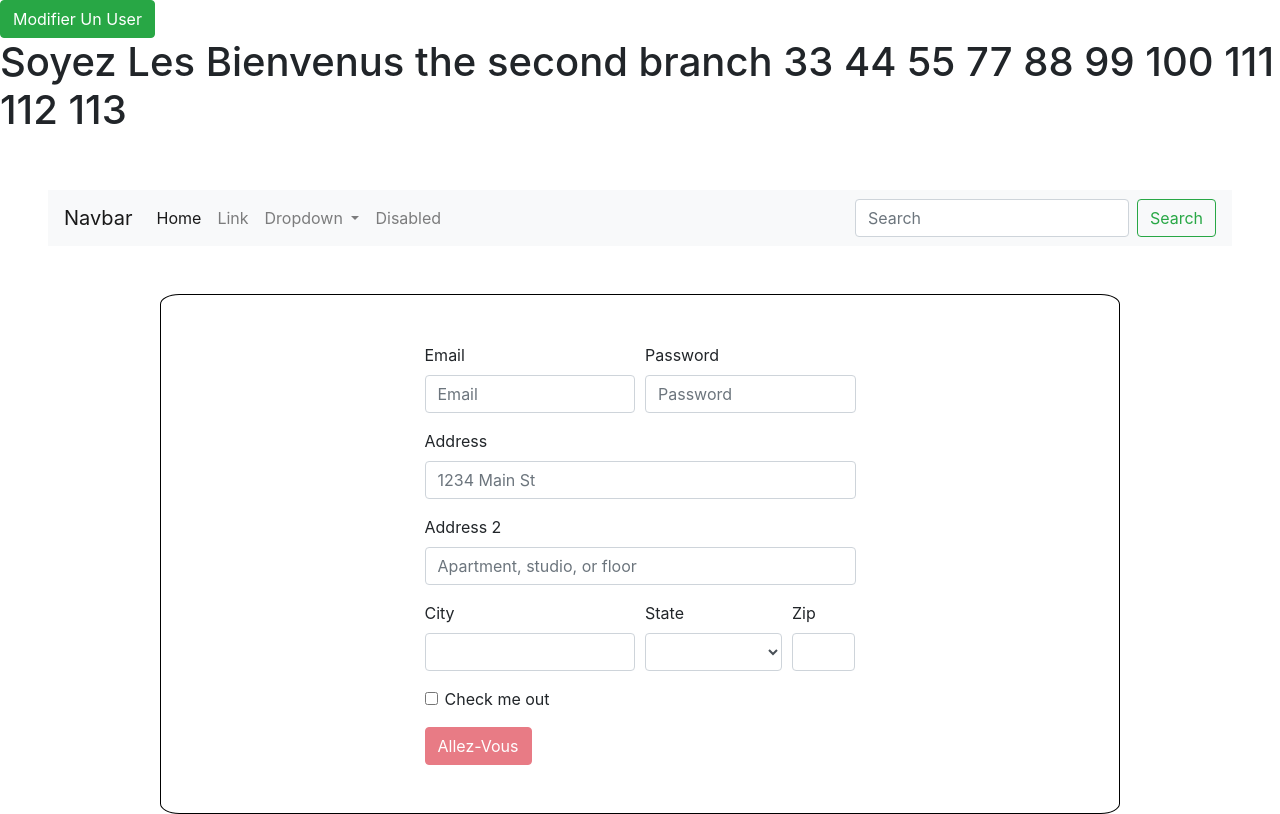
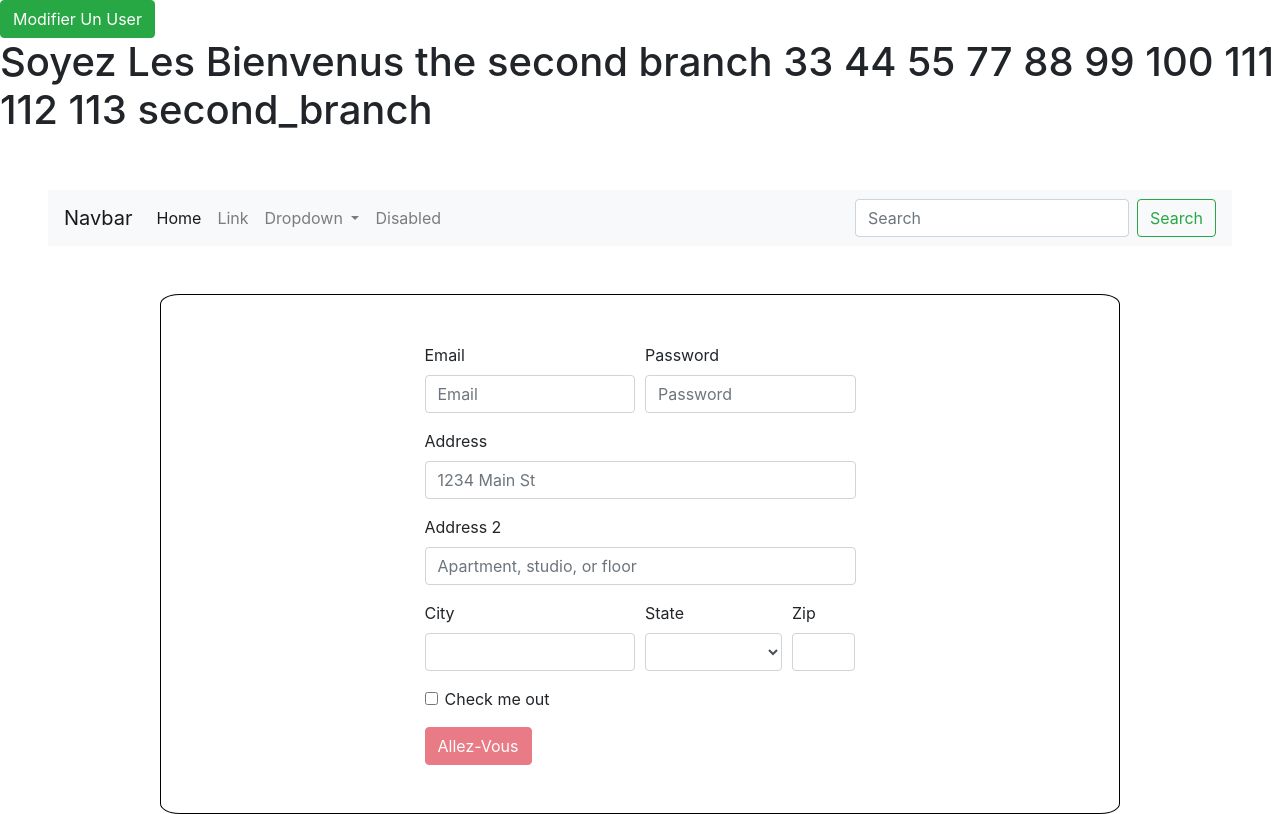
Before and after one commit to walid-djebbouri/TestGit, an Angular app: page /appariel in a window 1280 px wide. Built offline with nearby package versions, Linux system fonts and the light colour scheme.

Commit message:
commit 20

```diff
--- a/src/app/appareil/appareil.component.html
+++ b/src/app/appareil/appareil.component.html
@@ -1,4 +1,4 @@
 <h1>Soyez Les Bienvenus the second branch 33 44 55 77 88 99
-100 111 112 113
+100 111 112 113 second_branch
 </h1>
 <app-mon-premier></app-mon-premier>
```
